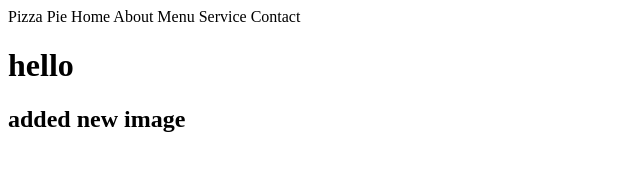
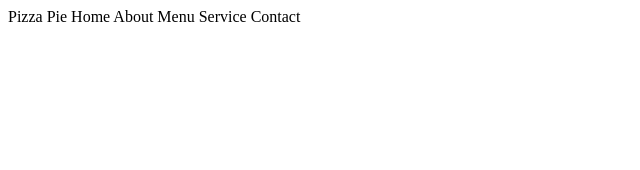
Before and after one commit to OMSUTAR1513/pizza-store, a plain HTML site: page index.html in a window 1280 px wide. Shown: the whole page, without its empty margins (0-640 px from the left). Drawn offline with Linux system fonts and the light colour scheme.

Commit message:
non required atoms removal

```diff
--- a/index.html
+++ b/index.html
@@ -16,10 +16,6 @@
             <span class="headerText">Service</span>
             <span class="headerText">Contact</span>
             <img src="" alt="">
-            <h1>hello</h1>
-            <h2>added new image
-
-            </h2>
         </div>
     </div>
 </body>
```
